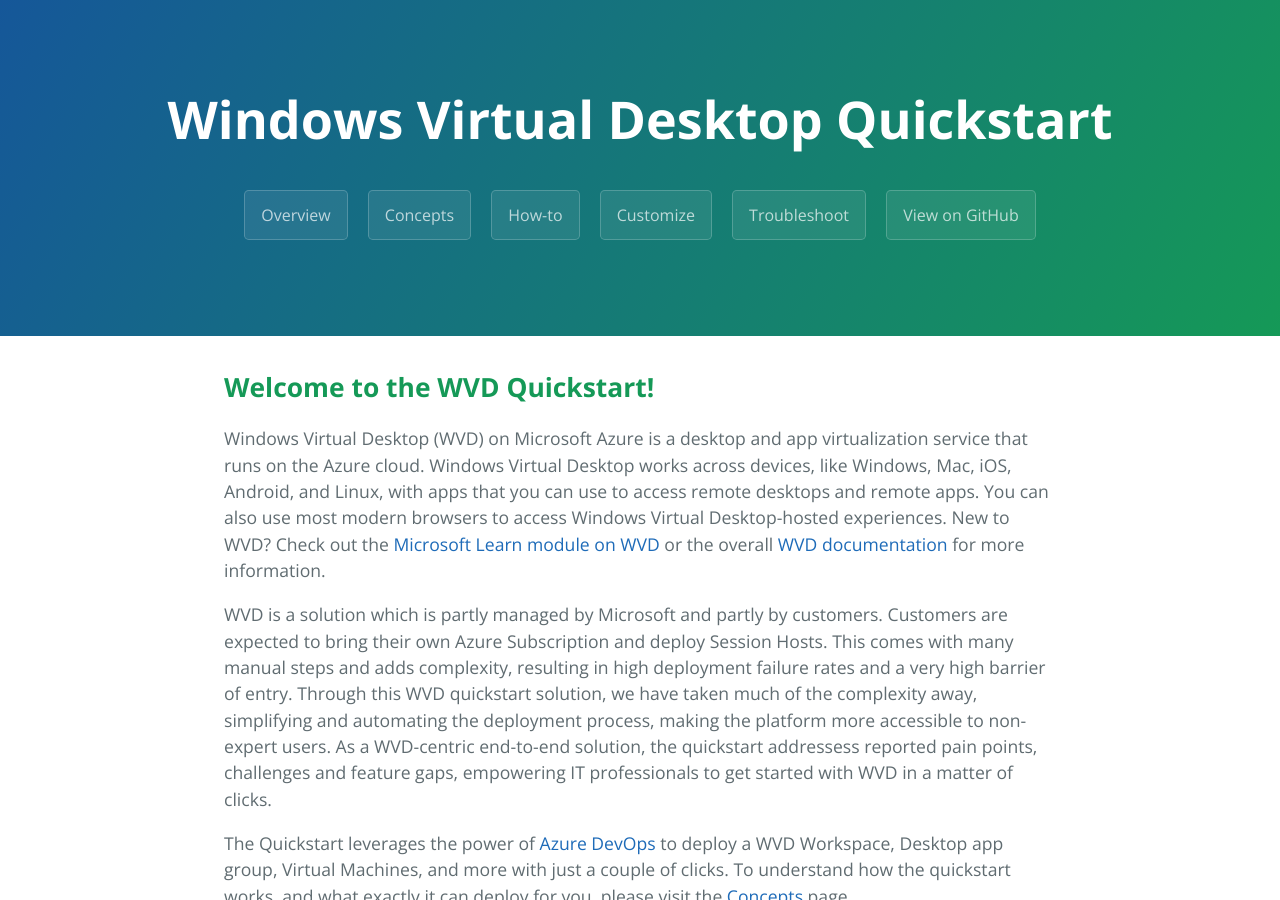
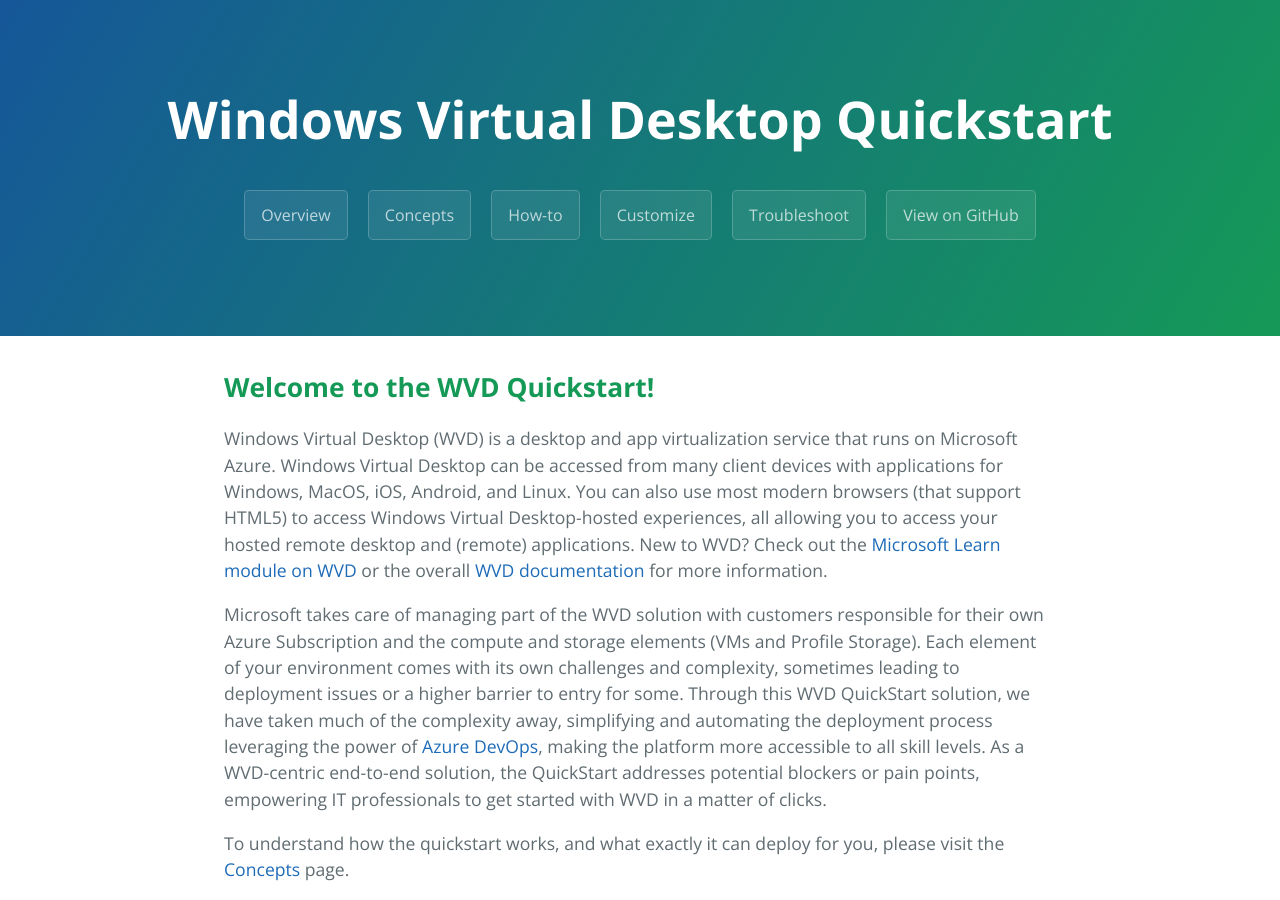
Before and after one commit to samvdjagt/wvdquickstart, a Jekyll site: the page built from index.md, in a window 1280 px wide and 900 px high. Built offline with Jekyll 4.4.1, drawn with Linux system fonts in a browser that asks for light colours; some of the changed text lies outside the part shown.

Commit message:
Update index.md

```diff
--- a/index.md
+++ b/index.md
@@ -6,11 +6,11 @@
 
 ## <b>Welcome to the WVD Quickstart!</b>
 
-Windows Virtual Desktop (WVD) on Microsoft Azure is a desktop and app virtualization service that runs on the Azure cloud. Windows Virtual Desktop works across devices, like Windows, Mac, iOS, Android, and Linux, with apps that you can use to access remote desktops and remote apps. You can also use most modern browsers to access Windows Virtual Desktop-hosted experiences. New to WVD? Check out the <a href="https://docs.microsoft.com/en-us/learn/paths/m365-wvd/" target="_blank">Microsoft Learn module on WVD</a> or the overall <a href="https://aka.ms/wvddocs" target="_blank">WVD documentation</a> for more information.
+Windows Virtual Desktop (WVD) is a desktop and app virtualization service that runs on Microsoft Azure. Windows Virtual Desktop can be accessed from many client devices with applications for Windows, MacOS, iOS, Android, and Linux. You can also use most modern browsers (that support HTML5) to access Windows Virtual Desktop-hosted experiences, all allowing you to access your hosted remote desktop and (remote) applications. New to WVD? Check out the <a href="https://docs.microsoft.com/en-us/learn/paths/m365-wvd/" target="_blank">Microsoft Learn module on WVD</a> or the overall <a href="https://aka.ms/wvddocs" target="_blank">WVD documentation</a> for more information.
 
-WVD is a solution which is partly managed by Microsoft and partly by customers. Customers are expected to bring their own Azure Subscription and deploy Session Hosts. This comes with many manual steps and adds complexity, resulting in high deployment failure rates and a very high barrier of entry. Through this WVD quickstart solution, we have taken much of the complexity away, simplifying and automating the deployment process, making the platform more accessible to non-expert users. As a WVD-centric end-to-end solution, the quickstart addressess reported pain points, challenges and feature gaps, empowering IT professionals to get started with WVD in a matter of clicks.
+Microsoft takes care of managing part of the WVD solution with customers responsible for their own Azure Subscription and the compute and storage elements (VMs and Profile Storage). Each element of your environment comes with its own challenges and complexity, sometimes leading to deployment issues or a higher barrier to entry for some. Through this WVD QuickStart solution, we have taken much of the complexity away, simplifying and automating the deployment process leveraging the power of <a href="https://dev.azure.com" target="_blank">Azure DevOps</a>, making the platform more accessible to all skill levels. As a WVD-centric end-to-end solution, the QuickStart addresses potential blockers or pain points, empowering IT professionals to get started with WVD in a matter of clicks.
 
-The Quickstart leverages the power of <a href="https://dev.azure.com" target="_blank">Azure DevOps</a> to deploy a WVD Workspace, Desktop app group, Virtual Machines, and more with just a couple of clicks. To understand how the quickstart works, and what exactly it can deploy for you, please visit the <a href="concepts">Concepts</a> page.
+To understand how the quickstart works, and what exactly it can deploy for you, please visit the <a href="concepts">Concepts</a> page.
 
 ### <b>Resources on this website</b>
 On this website, you will find all the information you need to get started with this solution.
```
